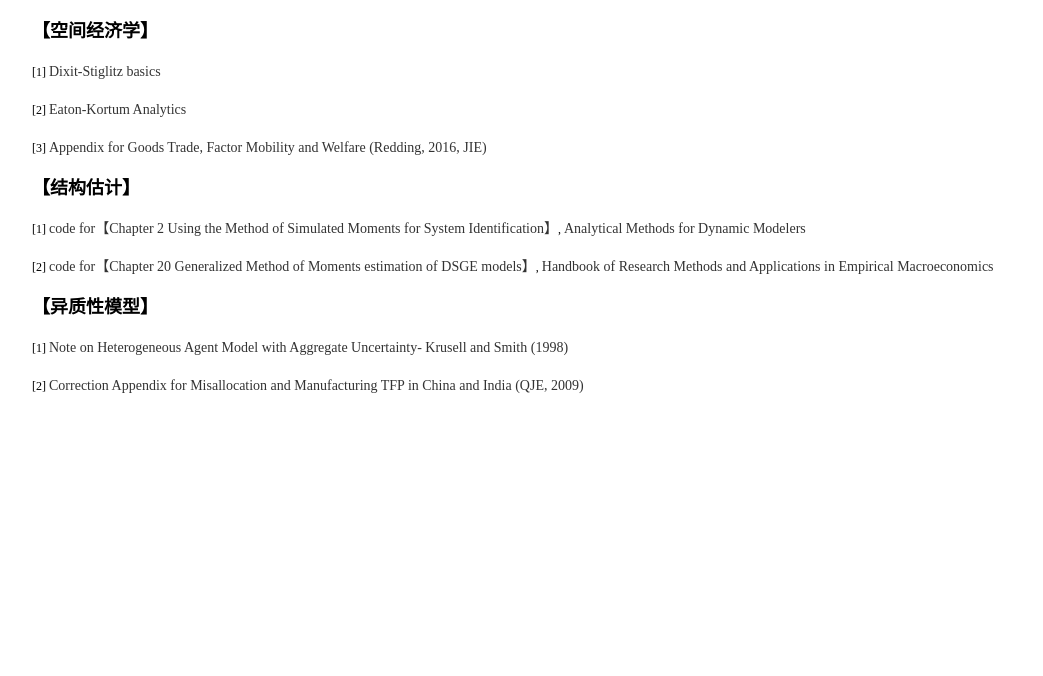
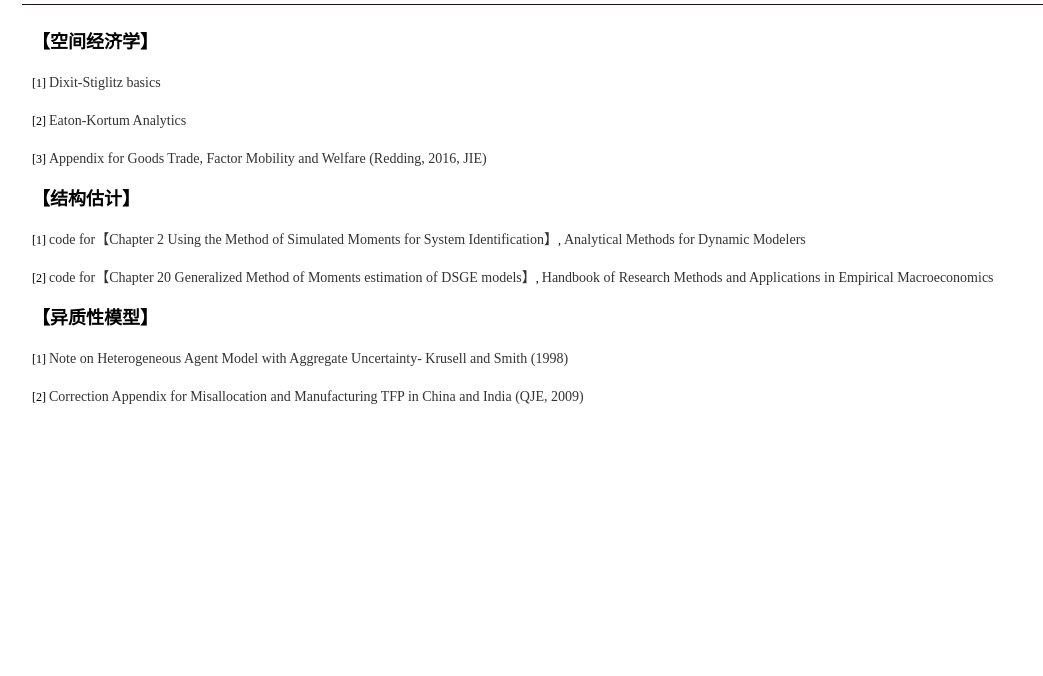
Before and after one commit to LukasMao/lukasmao.github.io, a plain HTML site: page haoyou.html in a window 1280 px wide. Shown: the part 124-800 px from the top of the page, without its empty margins (28-1071 px from the left). Drawn offline with Linux system fonts and the light colour scheme.

Commit message:
Update haoyou.html

```diff
--- a/haoyou.html
+++ b/haoyou.html
@@ -22,6 +22,9 @@
   </tr>
   <tr>
     <td><table width="1200" border="0" cellspacing="10" cellpadding="0">
+      <tr>
+        <td colspan="2"><div class="title"> </div></td>
+        </tr>
       <tr>
         <td><p ></td>
         <td><table width="100%" border="0" cellspacing="0" cellpadding="0">
```
